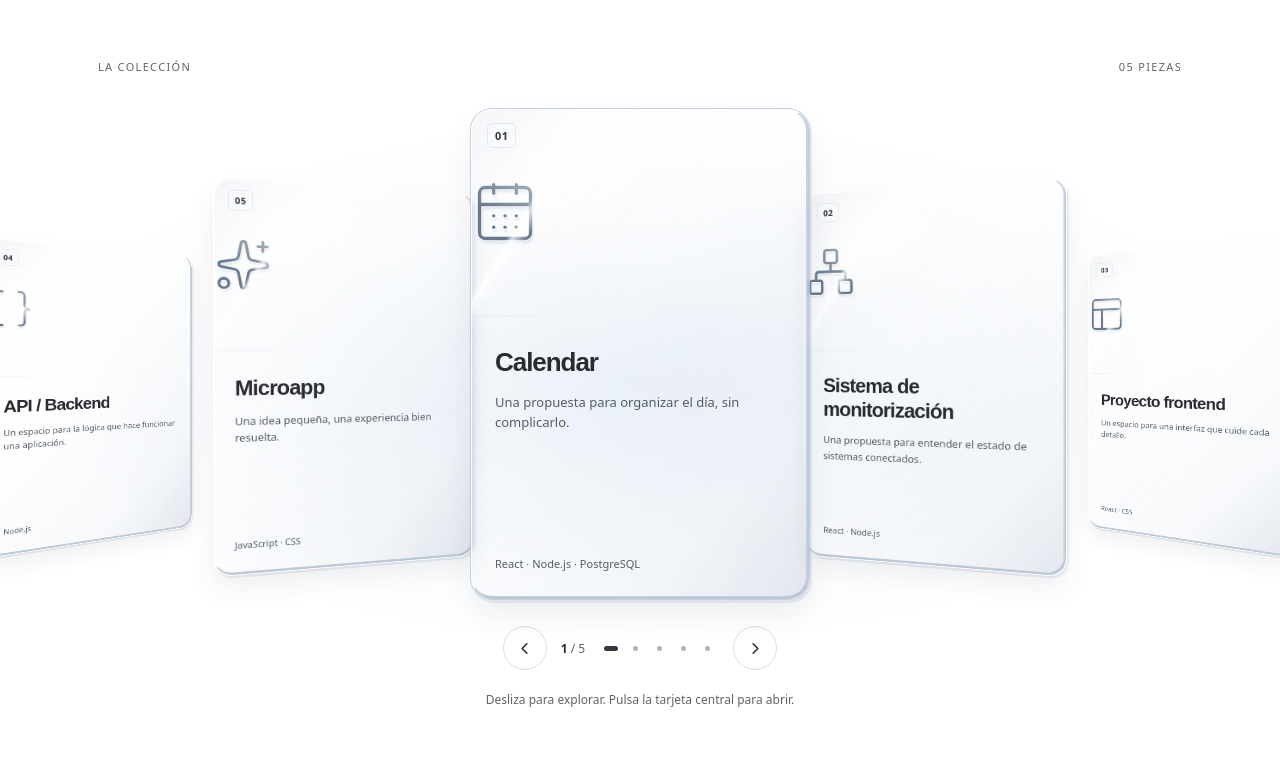
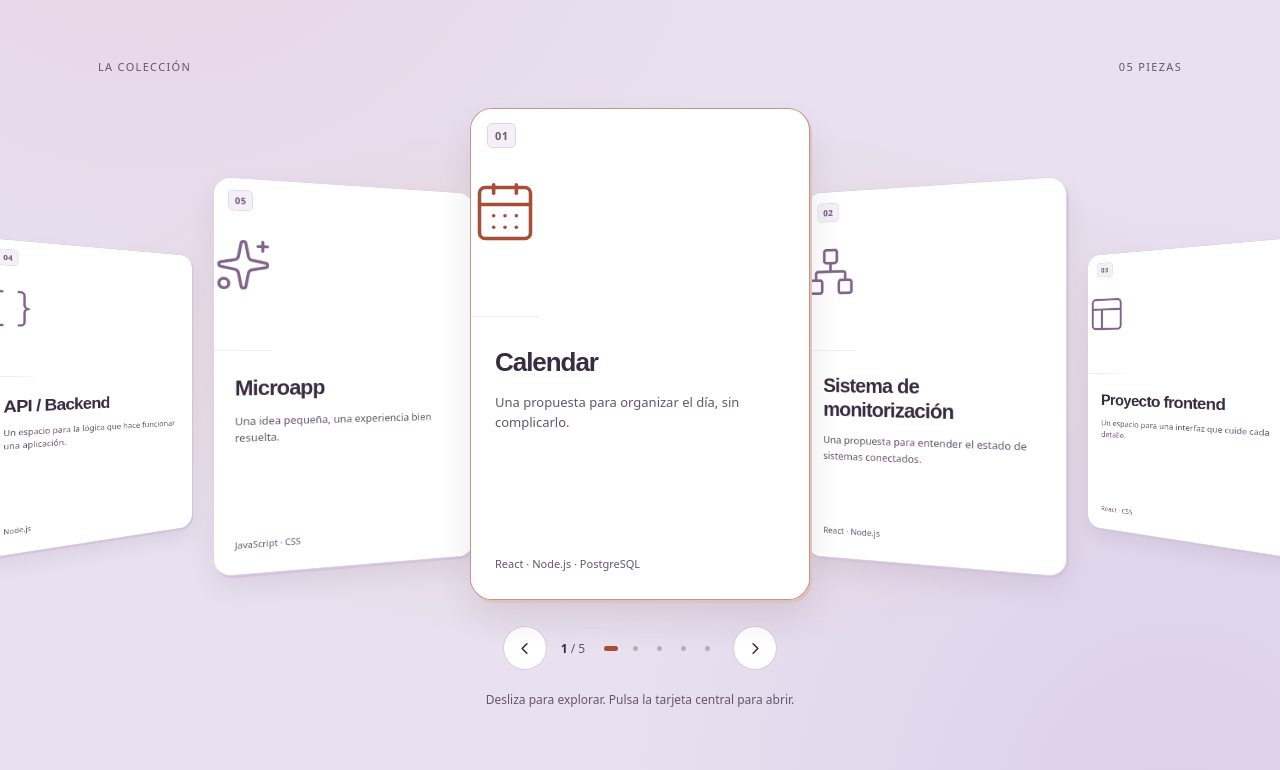
Before and after one commit to martiinfiierro2/Portafolio, a React (Vite) app: page / in a window 1280 px wide. Shown: the part 690-1460 px from the top of the page. Built offline with nearby package versions, Linux system fonts and the light colour scheme; a web font is replaced by a local one.

Commit message:
Apply lilac and clay palette with solid white project cards

```diff
--- a/src/components/project-deck/ProjectCard.jsx
+++ b/src/components/project-deck/ProjectCard.jsx
@@ -22,22 +22,6 @@ export default function ProjectCard({
         viewTransitionName: active && !detailOpen ? 'project-card' : 'none',
         visibility: visible ? 'visible' : 'hidden',
       }}
-      onPointerMove={(event) => {
-        if (reduced) return;
-        const bounds = event.currentTarget.getBoundingClientRect();
-        event.currentTarget.style.setProperty(
-          '--glare-x',
-          `${((event.clientX - bounds.left) / bounds.width) * 100}%`,
-        );
-        event.currentTarget.style.setProperty(
-          '--glare-y',
-          `${((event.clientY - bounds.top) / bounds.height) * 100}%`,
-        );
-      }}
-      onPointerLeave={(event) => {
-        event.currentTarget.style.removeProperty('--glare-x');
-        event.currentTarget.style.removeProperty('--glare-y');
-      }}
       initial={false}
       animate={{
         x: position * spacing,
@@ -59,7 +43,7 @@ export default function ProjectCard({
       onClick={() => (active ? onOpen(project) : onSelect(project.slug))}
     >
       <span aria-hidden="true" className="card-cover">
-        <span className="glass-card-emblem">
+        <span className="card-emblem">
           <ProjectIcon name={project.icon} size={68} />
         </span>
         <span className="card-number">{project.number}</span>
--- a/src/styles/global.css
+++ b/src/styles/global.css
@@ -4,17 +4,17 @@
   background: var(--background);
   font-synthesis: none;
   text-rendering: optimizeLegibility;
-  --ink: #292b30;
+  --ink: #392b40;
   color-scheme: light;
-  --muted: #62646a;
-  --primary: #343841;
-  --primary-hover: #20242b;
-  --background: #ffffff;
-  --surface-soft: #f0f1f3;
-  --accent-soft: #e5e7eb;
-  --accent: #555b65;
-  --deep: #343d48;
-  --border: #d8dbe0;
+  --muted: #65566a;
+  --primary: #a64e38;
+  --primary-hover: #8c3e2c;
+  --background: #e9e1f0;
+  --surface-soft: #f3edf6;
+  --accent-soft: #f3e3dd;
+  --accent: #a64e38;
+  --deep: #884331;
+  --border: #d8cbdf;
   --surface: #ffffff;
 }
 * {
@@ -245,7 +245,7 @@ h1:focus-visible {
   z-index: 50;
   height: 76px;
   border-bottom: 0;
-  background: #fffffff2;
+  background: #e9e1f0eb;
   border-bottom-color: var(--border);
   backdrop-filter: blur(7px);
 }
@@ -1455,7 +1455,7 @@ h1:focus-visible {
   border-color: var(--border);
 }
 .site-footer {
-  background: #f5f6f7;
+  background: #e2d6ea;
   border-top-color: var(--border);
 }
 .site-footer .availability,
@@ -2231,7 +2231,7 @@ h3,
   }
 }
 
-/* Clear glass objects: transparent faces, polished edges and specular highlights. */
+/* White cards keep the same material when expanded into a project. */
 .collection-section .project-deck {
   max-width: 1100px;
 }
@@ -2244,65 +2244,26 @@ h3,
   cursor: grabbing;
 }
 .collection-section .project-card {
-  border: 1px solid #ffffffd9;
+  border: 1px solid #dfd3e5;
   border-radius: 22px;
-  background: linear-gradient(135deg, #ffffff38 0%, #e5ecf208 42%, #a9bbd326 100%);
-  -webkit-backdrop-filter: blur(1.5px) saturate(1.2);
-  backdrop-filter: blur(1.5px) saturate(1.2);
-  box-shadow:
-    3px 4px 0 #90a6c133,
-    0 22px 40px #28374b14,
-    inset 1px 1px 0 #ffffff,
-    inset -1px -2px 2px #8197b033;
+  background: #ffffff;
   transform-origin: 50% 50%;
 }
-.collection-section .project-card::after {
-  content: '';
-  position: absolute;
-  inset: 0;
-  z-index: 2;
-  background: linear-gradient(135deg, #7189a014, transparent 16%, transparent 80%, #617e9f1a);
-  border: 1px solid #ffffffcc;
-  border-right: 3px solid #8b9eb466;
-  border-bottom: 3px solid #8b9eb46b;
-  border-radius: inherit;
-  pointer-events: none;
-}
-.collection-section .project-card.active {
-  border-color: #bdc9d7a6;
-  box-shadow:
-    4px 5px 0 #8fa6c14d,
-    0 28px 48px #28374b1c,
-    inset 1px 1px 0 #ffffff,
-    inset -2px -2px 3px #7e95ae33;
-}
 .collection-section .card-cover {
-  background: transparent;
-  border-bottom: 1px solid #a9b9ca26;
-}
-.collection-section .card-cover img {
-  filter: grayscale(1) contrast(0.9) brightness(1.06);
-  opacity: 0.76;
+  background: #ffffff;
+  border-bottom: 1px solid #efe8f2;
 }
 .collection-section .card-body {
-  background: transparent;
-}
-.collection-section .card-icon {
-  background: #9caec31a;
-  color: #434a56;
+  background: #ffffff;
 }
 .collection-section .card-number {
-  background: #ffffff26;
-  border-color: #adbdcf4d;
-  color: #343841;
-}
-.collection-section .card-open {
-  color: #343841;
-}
-.collection-section .card-kind,
+  background: #f5eff8;
+  border-color: #e2d6e8;
+  color: #6b5c70;
+}
 .collection-section .card-description,
 .collection-section .card-tech {
-  color: #555c67;
+  color: var(--muted);
 }
 .collection-section .deck-note {
   max-width: 440px;
@@ -2312,29 +2273,6 @@ h3,
 .project-dialog .case-heading h1 {
   color: var(--ink);
 }
-@media (max-width: 767px) {
-  .collection-section .deck-caption {
-    padding-inline: 8px;
-  }
-  .collection-section .project-card {
-    box-shadow:
-      2px 3px 0 #90a6c133,
-      0 18px 30px #28374b14,
-      inset 1px 1px 0 #ffffff,
-      inset -1px -2px 2px #8197b033;
-  }
-  .collection-section .project-card.active {
-    box-shadow:
-      3px 4px 0 #8fa6c14d,
-      0 24px 38px #28374b1c,
-      inset 1px 1px 0 #ffffff,
-      inset -2px -2px 3px #7e95ae33;
-  }
-  .collection-section .deck-note {
-    max-width: 280px;
-  }
-}
-
 .carousel-track {
   position: absolute;
   inset: 0;
@@ -2346,86 +2284,47 @@ h3,
 .carousel-track .project-card {
   pointer-events: auto;
 }
-
-@supports not ((backdrop-filter: blur(1px)) or (-webkit-backdrop-filter: blur(1px))) {
-  .collection-section .project-card {
-    background: #eef3f533;
-  }
-}
-
-/* Keep the text above the glass reflection layer. */
-.collection-section .card-body > span {
-  position: relative;
-  z-index: 3;
-}
-.collection-section .card-number {
-  z-index: 3;
-}
-
-.collection-section .project-card::before {
-  content: '';
-  position: absolute;
-  inset: 0;
-  z-index: 2;
-  border-radius: inherit;
-  pointer-events: none;
-  background:
-    radial-gradient(
-      ellipse 220px 160px at var(--glare-x, 30%) var(--glare-y, 15%),
-      #ffffffb3,
-      transparent 75%
-    ),
-    linear-gradient(
-      120deg,
-      transparent 10%,
-      #ffffffa6 11%,
-      #ffffff14 15%,
-      transparent 16%,
-      transparent 49%,
-      #ffffffb3 50%,
-      #ffffff26 53%,
-      transparent 54%
-    );
-}
-.glass-card-emblem {
+.card-emblem {
   display: grid;
   place-items: center;
   height: 100%;
-  color: #66788b;
-  filter: drop-shadow(0 1px 0 #ffffff) drop-shadow(1px 2px 1px #788ba633);
-}
-.glass-card-emblem svg {
-  stroke-width: 1.15;
+  color: #80648a;
+}
+.card-emblem svg {
+  stroke-width: 1.25;
+}
+.collection-section .project-card.active .card-emblem {
+  color: var(--primary);
+}
+@media (max-width: 767px) {
+  .collection-section .deck-caption {
+    padding-inline: 8px;
+  }
+  .collection-section .deck-note {
+    max-width: 280px;
+  }
 }
 
-/* Light reveals the transparent edges without changing the white page. */
+/* Pigment-like lighting frames the white collection. */
 .collection-section .deck-stage::before {
   content: '';
   position: absolute;
   inset: 10% -5% -4%;
   z-index: -1;
   pointer-events: none;
-  background: radial-gradient(ellipse at 50% 48%, #a6bdda33 0%, #b7c9dd1a 36%, transparent 70%);
+  background: radial-gradient(ellipse at 50% 48%, #d0b5df40 0%, #e4bca22e 38%, transparent 72%);
 }
 .collection-section .project-card,
 .collection-section .project-card.active {
   box-shadow:
-    2px 3px 0 #90a6c133,
-    0 16px 30px #28374b12,
-    inset 1px 1px 0 #ffffff,
-    inset -1px -2px 2px #8197b033;
+    2px 3px 0 #d3c4dc,
+    0 16px 30px #392b4014;
 }
 .collection-section .project-card.active {
-  border-color: #a8bbd2aa;
-}
-.collection-section .project-card::before {
-  background:
-    radial-gradient(
-      ellipse 150px 90px at var(--glare-x, 28%) var(--glare-y, 12%),
-      #ffffffa6,
-      transparent 75%
-    ),
-    linear-gradient(122deg, transparent 18%, #ffffffc2 19%, #ffffff14 21%, transparent 22%);
+  border-color: #a64e3899;
+  box-shadow:
+    2px 3px 0 #dcc4ba,
+    0 18px 34px #392b401a;
 }
 .collection-section .card-cover {
   height: 208px;
@@ -2448,19 +2347,19 @@ h3,
   animation-timing-function: cubic-bezier(0.22, 1, 0.36, 1);
 }
 ::view-transition-old(project-card) {
-  animation: glass-card-out 0.18s ease-out both;
+  animation: card-expand-out 0.18s ease-out both;
   mix-blend-mode: normal;
 }
 ::view-transition-new(project-card) {
-  animation: glass-card-in 0.3s 0.06s ease-out both;
+  animation: card-expand-in 0.3s 0.06s ease-out both;
   mix-blend-mode: normal;
 }
-@keyframes glass-card-out {
+@keyframes card-expand-out {
   to {
     opacity: 0;
   }
 }
-@keyframes glass-card-in {
+@keyframes card-expand-in {
   from {
     opacity: 0;
   }
@@ -2528,3 +2427,22 @@ html[data-transition='project']::view-transition-new(root) {
   animation: none;
   mix-blend-mode: normal;
 }
+
+/* Lila & clay: broad, quiet pigment washes behind solid white objects. */
+.site-shell {
+  background:
+    radial-gradient(ellipse 70% 36% at 12% 20%, #ddb2c64d, transparent 70%),
+    radial-gradient(ellipse 65% 38% at 92% 62%, #cab3dd66, transparent 72%), var(--background);
+}
+.project-dialog::backdrop {
+  background: #392b4080;
+  backdrop-filter: blur(8px);
+}
+.project-dialog-sheet {
+  background: #ffffff;
+  border-color: #e0d3e6;
+  box-shadow: 0 24px 90px #392b402e;
+}
+::selection {
+  background: #ddb19d66;
+}
```
Also changed, not shown: 1 other file (tests, documents, lock files or other folders).
